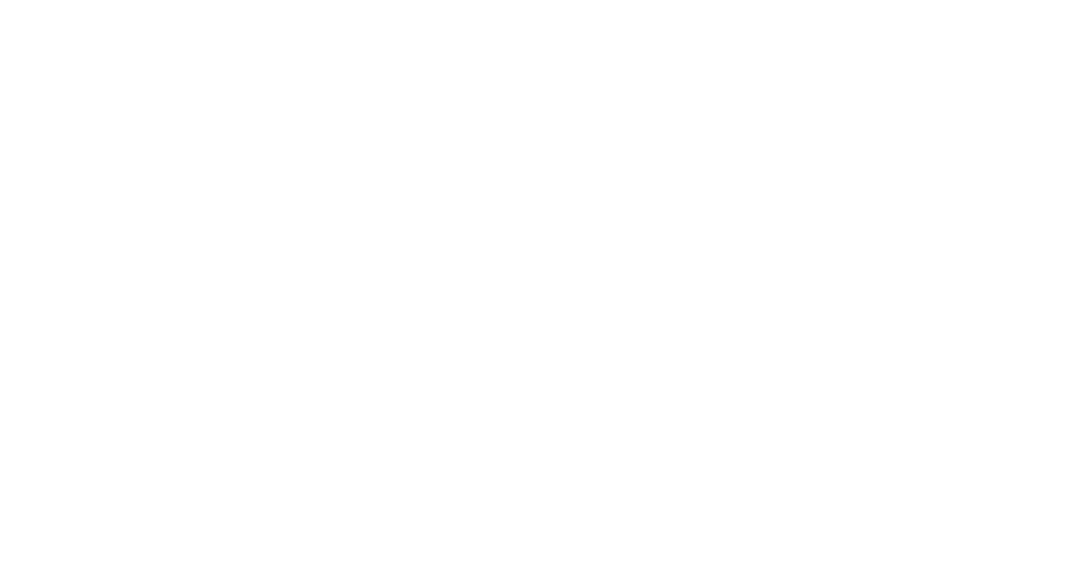
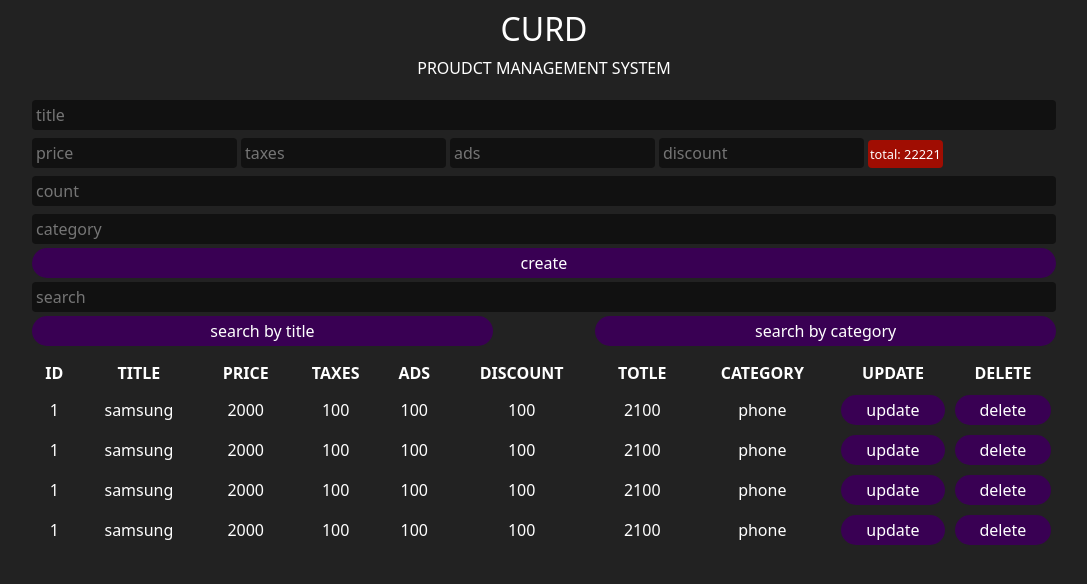
Before and after one commit to khalid-abdo/crud, a plain HTML site: page index.html in a window 1280 px wide. Shown: the whole page, without its empty margins (96-1183 px from the left). Drawn offline with Linux system fonts and the light colour scheme.

Commit message:
creat crud

```diff
--- a/css/curd.css
+++ b/css/curd.css
@@ -0,0 +1,84 @@
+*{
+    margin: 0;
+    padding: 0%;
+}
+body{
+    background-color:#222 ;
+    color: #fff;
+    font-family: system-ui, -apple-system, BlinkMacSystemFont, 'Segoe UI', Roboto, Oxygen, Ubuntu, Cantarell, 'Open Sans', 'Helvetica Neue', sans-serif;
+
+}
+.curd{
+
+    margin: auto;
+    width: 80%;
+
+}
+.head{
+    text-align: center;
+    text-transform: uppercase;
+    margin: 10px 0;
+
+}
+input{
+    width: 100%;
+    height: 30px;
+    border: none;
+    outline: none;
+    margin: 4px 0;
+    padding: 4px;
+    border-radius:4px ;
+    background-color:#111 ;
+    color: #fff;
+}
+input:focus{
+    background-color: #000;
+    transform: scale(1.1);
+
+}
+.price input{
+    width: 20%;
+
+}
+#total{
+    background-color: #a00d02;
+    padding: 5px 2px;
+    border-radius: 4px;
+}
+#total::before{
+    content: "total: ";
+}
+button{
+    width: 100%;
+    height: 30px;
+    border: none;
+    cursor: pointer;
+    background:#390053 ;
+    color: #fff ;
+    border-radius:20px ;
+    transition: 0.5s;
+}
+button:hover{
+    background-color: #51025f;
+    letter-spacing:1px ;
+}
+.btnsearsh{
+    display: flex;
+    justify-content: space-between  ;
+
+}
+.btnsearsh button{
+    width: 45%;
+
+}
+table{
+    width: 100%;
+    text-align: center;
+    margin: 10px 0;
+}
+table th {
+    text-transform: uppercase;
+}
+th ,td{
+    padding: 5px;
+}
--- a/index.html
+++ b/index.html
@@ -9,8 +9,109 @@
     <link rel="stylesheet" href="css/curd.css">
 </head>
 <body>
+    <div class="curd">
+    <div class="head">
+        <h2>curd</h2>
+        <p>proudct management system</p>
+     </div>
+      <div class="input">
+        <input type="text" id="title" placeholder="title">
+        <div class="price">
+            <input type="number" id="price" placeholder="price">
+            <input type="number" id="taxes" placeholder="taxes" >
+            <input type="number" id="ads" placeholder="ads">
+            <input type="number" id="discount" placeholder="discount">
+            <small id="total">22221 </small>
+        </div>
+        <input type="number" id="count" placeholder="count">
+        <input type="text" id="category" placeholder="category">
+        <button id="submint">create</button>
 
 
+      </div>
+
+
+
+      <div class="output">
+        <div class="searchblok">
+            <input type="text" id="search" placeholder="search">
+            <div class="btnsearsh">
+                <button id="searchTitle">search by title</button>
+                <button id="searchCategory">search by category</button>
+            </div>
+        </div>
+
+        <table>
+            <tr>
+                <th>id</th>
+                <th>title</th>
+                <th>price</th>
+                <th>taxes</th>
+                <th>ads</th>
+                <th>discount</th>
+                <th>totle</th>
+                <th>category</th>
+                <th>update</th>
+                <th>delete</th>
+            </tr>
+
+            <tbody>
+                <tr>
+                    <td>1</td>
+                    <td>samsung</td>
+                    <td>2000</td>
+                    <td>100</td>
+                    <td>100</td>
+                    <td>100</td>
+                    <td>2100</td>
+                    <td>phone</td>
+                    <td><button id="update">update</button></td>
+                    <td><button id="delete">delete</button></td>
+
+                </tr>
+                <tr>
+                    <td>1</td>
+                    <td>samsung</td>
+                    <td>2000</td>
+                    <td>100</td>
+                    <td>100</td>
+                    <td>100</td>
+                    <td>2100</td>
+                    <td>phone</td>
+                    <td><button id="update">update</button></td>
+                    <td><button id="delete">delete</button></td>
+
+                </tr>
+                <tr>
+                    <td>1</td>
+                    <td>samsung</td>
+                    <td>2000</td>
+                    <td>100</td>
+                    <td>100</td>
+                    <td>100</td>
+                    <td>2100</td>
+                    <td>phone</td>
+                    <td><button id="update">update</button></td>
+                    <td><button id="delete">delete</button></td>
+
+                </tr>
+                <tr>
+                    <td>1</td>
+                    <td>samsung</td>
+                    <td>2000</td>
+                    <td>100</td>
+                    <td>100</td>
+                    <td>100</td>
+                    <td>2100</td>
+                    <td>phone</td>
+                    <td><button id="update">update</button></td>
+                    <td><button id="delete">delete</button></td>
+
+                </tr>
+             </tbody>
+        </table>
+      </div>
+    </div>
 
 
 
```
